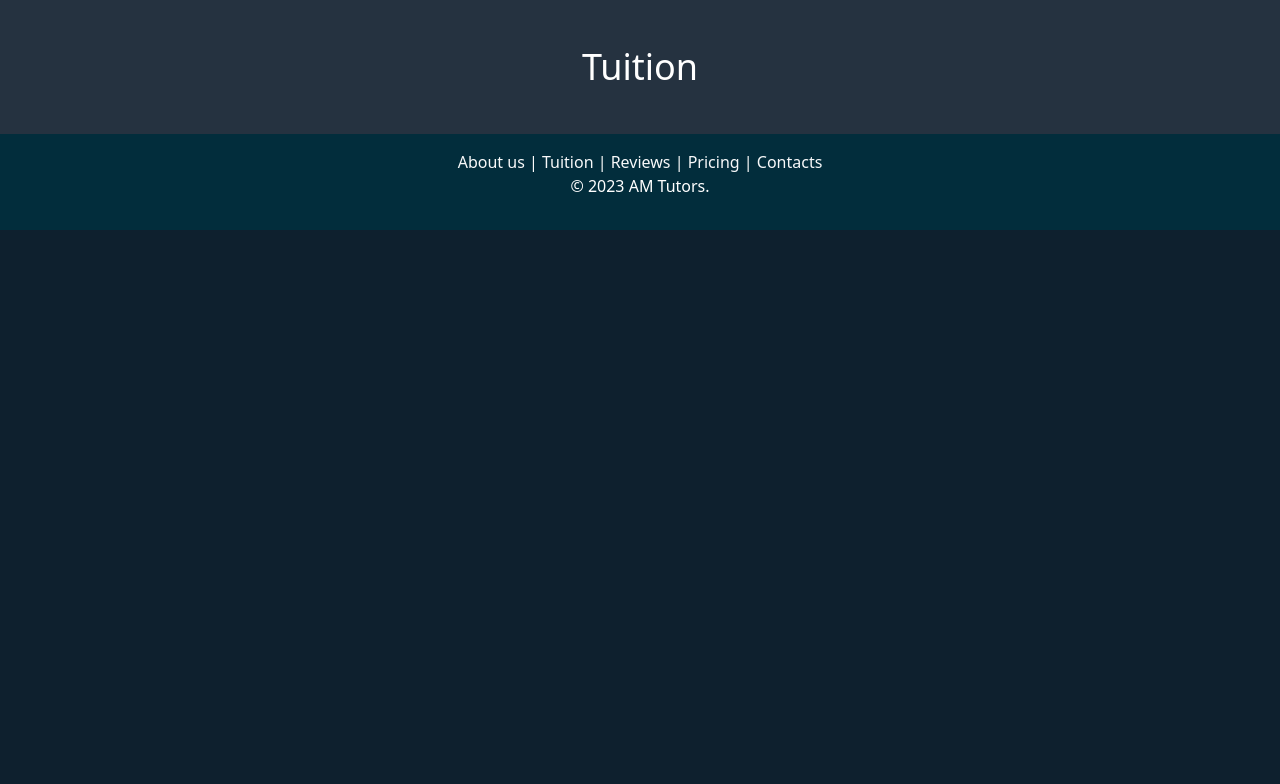
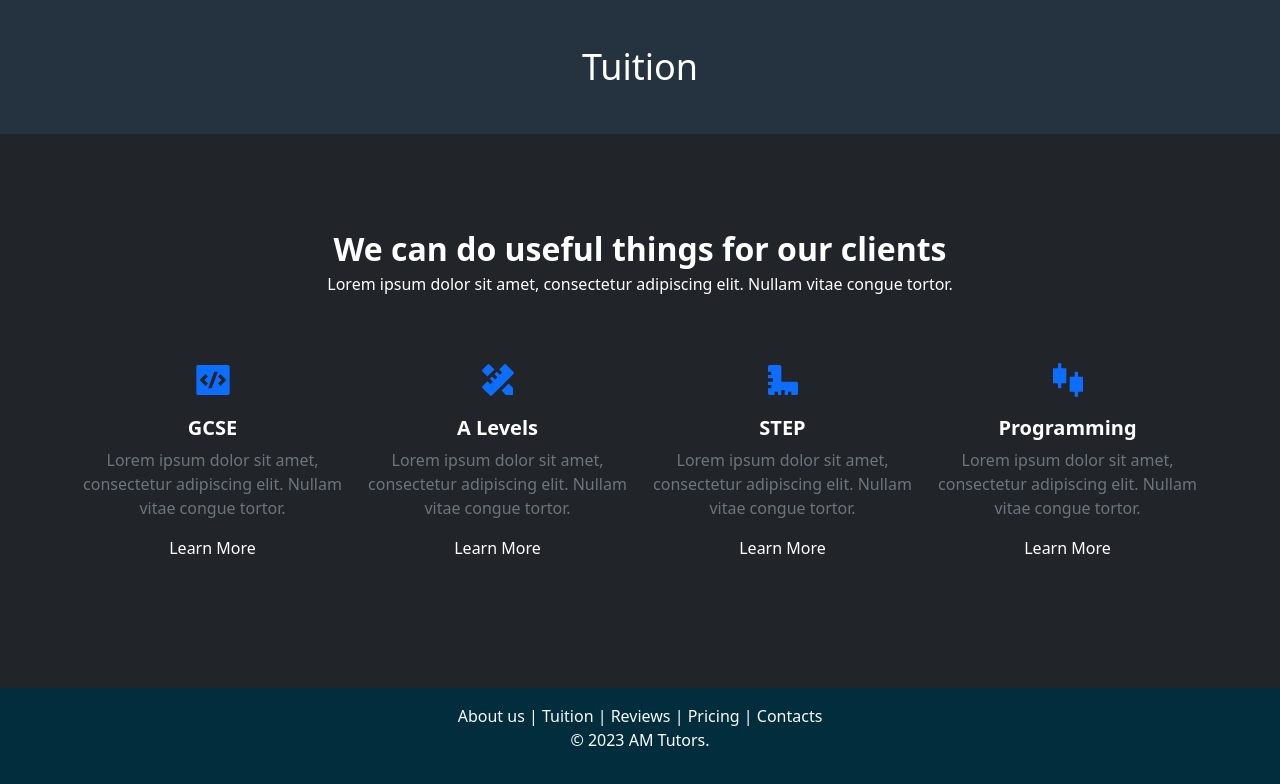
Before and after one commit to BeedPro/AM-Tutors, a Django app: page /tuition/ in a window 1280 px wide. Shown: the part 59-843 px from the top of the page. Before the commit the page ends 289 px from the top, so only its background shows below. Run offline with Django 3.2, Linux system fonts and the light colour scheme.

Commit message:
added skeleton code to tuition.html

```diff
--- a/main/templates/tuition.html
+++ b/main/templates/tuition.html
@@ -1,11 +1,10 @@
 {% extends 'base.html' %}
 
 {% block content %}
-{% comment %} <section class="bg-light pb-5 pt-5" data-pg-collapsed>
+<section class="bg-dark pb-5 pt-5" data-pg-collapsed>
     <div class="container pb-5 pt-5">
         <div class="align-items-center mb-3 row">
             <div class="col-lg-8 ms-auto me-auto text-center">
-                <h2 class="h6 mb-1 text-primary">Services</h2>
                 <h3 class="fw-bold h2 mb-1">We can do useful things for our clients</h3>
                 <p class="fw-light">                                 Lorem ipsum dolor sit amet, consectetur adipiscing elit. Nullam vitae congue tortor. </p>
             </div>
@@ -16,8 +15,8 @@
                     <svg xmlns="http://www.w3.org/2000/svg" viewBox="0 0 24 24" width="40" height="40" fill="currentColor" class="mb-3 text-primary">
                         <path d="M3 3h18a1 1 0 0 1 1 1v16a1 1 0 0 1-1 1H3a1 1 0 0 1-1-1V4a1 1 0 0 1 1-1zm13.464 12.536L20 12l-3.536-3.536L15.05 9.88 17.172 12l-2.122 2.121 1.414 1.415zM6.828 12L8.95 9.879 7.536 8.464 4 12l3.536 3.536L8.95 14.12 6.828 12zm4.416 5l3.64-10h-2.128l-3.64 10h2.128z"></path>
                     </svg>
-                    <h4 class="fw-bold h5">Development</h4>
-                    <p class="text-secondary">Lorem ipsum dolor sit amet, consectetur adipiscing elit. Nullam vitae congue tortor.</p><a href="#">Learn More</a>
+                    <h4 class="fw-bold h5">GCSE</h4>
+                    <p class="text-secondary">Lorem ipsum dolor sit amet, consectetur adipiscing elit. Nullam vitae congue tortor.</p><a href="/gcse">Learn More</a>
                 </div>
             </div>
             <div class="col-sm-6 col-xl-3 pb-3 pt-3">
@@ -25,8 +24,8 @@
                     <svg xmlns="http://www.w3.org/2000/svg" viewBox="0 0 24 24" width="40" height="40" fill="currentColor" class="mb-3 text-primary">
                         <path d="M5.636 12.707l1.828 1.829L8.88 13.12 7.05 11.293l1.414-1.414 1.829 1.828 1.414-1.414L9.88 8.464l1.414-1.414L13.12 8.88l1.415-1.415-1.829-1.828 2.829-2.828a1 1 0 0 1 1.414 0l4.242 4.242a1 1 0 0 1 0 1.414L8.464 21.192a1 1 0 0 1-1.414 0L2.808 16.95a1 1 0 0 1 0-1.414l2.828-2.829zm8.485 5.656l4.243-4.242L21 16.757V21h-4.242l-2.637-2.637zM5.636 9.878L2.807 7.05a1 1 0 0 1 0-1.415l2.829-2.828a1 1 0 0 1 1.414 0L9.88 5.635 5.636 9.878z"></path>
                     </svg>
-                    <h4 class="fw-bold h5">Product Design</h4>
-                    <p class="text-secondary">Lorem ipsum dolor sit amet, consectetur adipiscing elit. Nullam vitae congue tortor.</p><a href="#">Learn More</a>
+                    <h4 class="fw-bold h5">A Levels</h4>
+                    <p class="text-secondary">Lorem ipsum dolor sit amet, consectetur adipiscing elit. Nullam vitae congue tortor.</p><a href="/alevel">Learn More</a>
                 </div>
             </div>
             <div class="col-sm-6 col-xl-3 pb-3 pt-3">
@@ -34,8 +33,8 @@
                     <svg xmlns="http://www.w3.org/2000/svg" viewBox="0 0 24 24" width="40" height="40" fill="currentColor" class="mb-3 text-primary">
                         <path d="M15 21h-2v-3h-2v3H9v-2H7v2H4a1 1 0 0 1-1-1v-3h2v-2H3v-2h3v-2H3V9h2V7H3V4a1 1 0 0 1 1-1h6a1 1 0 0 1 1 1v9h9a1 1 0 0 1 1 1v6a1 1 0 0 1-1 1h-3v-2h-2v2z"></path>
                     </svg>
-                    <h4 class="fw-bold h5">UI/UX Research</h4>
-                    <p class="text-secondary">Lorem ipsum dolor sit amet, consectetur adipiscing elit. Nullam vitae congue tortor.</p><a href="#">Learn More</a>
+                    <h4 class="fw-bold h5">STEP</h4>
+                    <p class="text-secondary">Lorem ipsum dolor sit amet, consectetur adipiscing elit. Nullam vitae congue tortor.</p><a href="/step">Learn More</a>
                 </div>
             </div>
             <div class="col-sm-6 col-xl-3 pb-3 pt-3">
@@ -43,11 +42,11 @@
                     <svg xmlns="http://www.w3.org/2000/svg" viewBox="0 0 24 24" width="40" height="40" fill="currentColor" class="mb-3 text-primary">
                         <path d="M8 5h3v9H8v3H6v-3H3V5h3V2h2v3zm10 5h3v9h-3v3h-2v-3h-3v-9h3V7h2v3z"></path>
                     </svg>
-                    <h4 class="fw-bold h5">Digital Marketing</h4>
-                    <p class="text-secondary">Lorem ipsum dolor sit amet, consectetur adipiscing elit. Nullam vitae congue tortor.</p><a href="#">Learn More</a>
+                    <h4 class="fw-bold h5">Programming</h4>
+                    <p class="text-secondary">Lorem ipsum dolor sit amet, consectetur adipiscing elit. Nullam vitae congue tortor.</p><a href="/programming">Learn More</a>
                 </div>
             </div>
         </div>
     </div>
-</section> {% endcomment %}
+</section>
 {% endblock content %}
```
